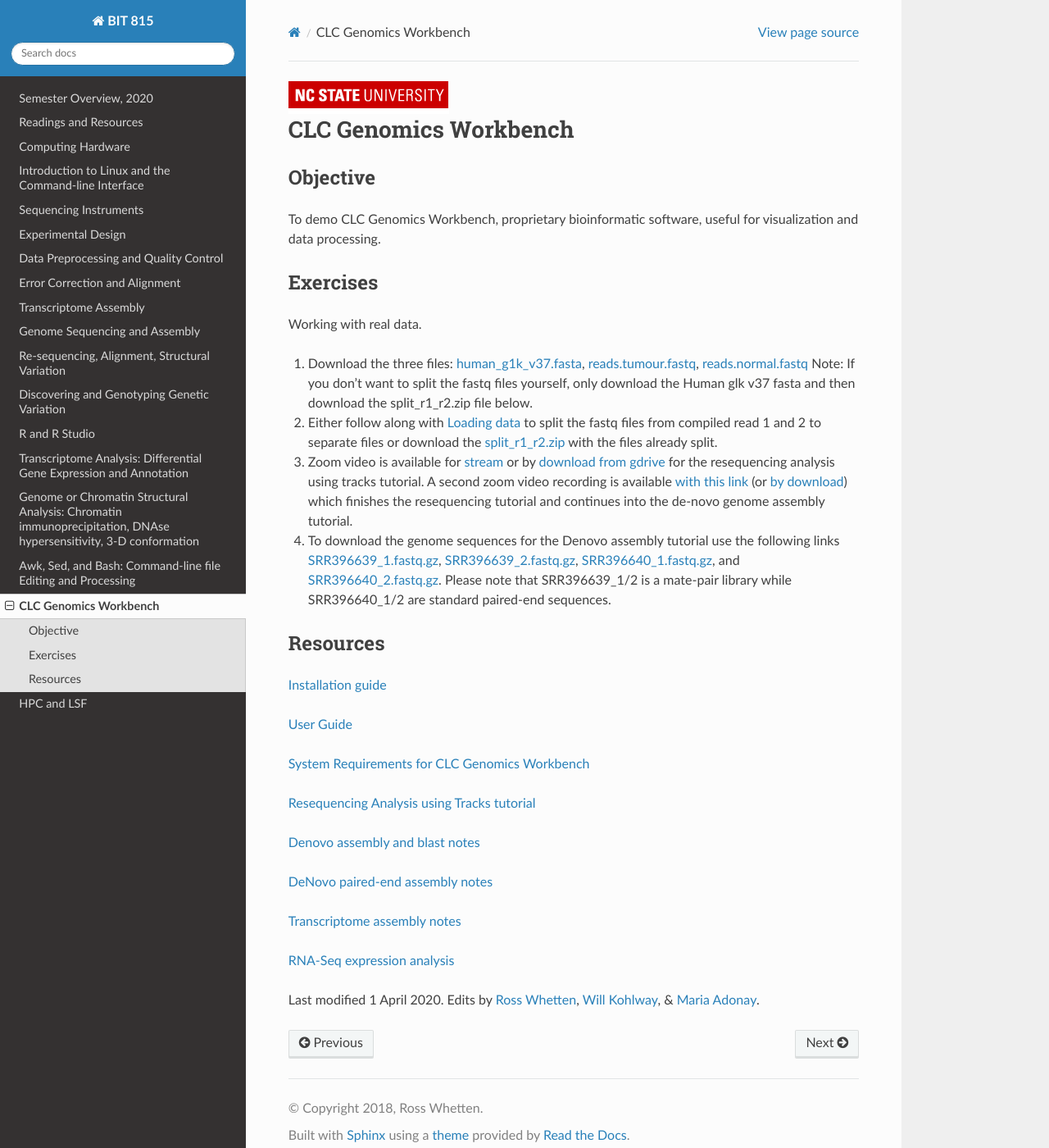
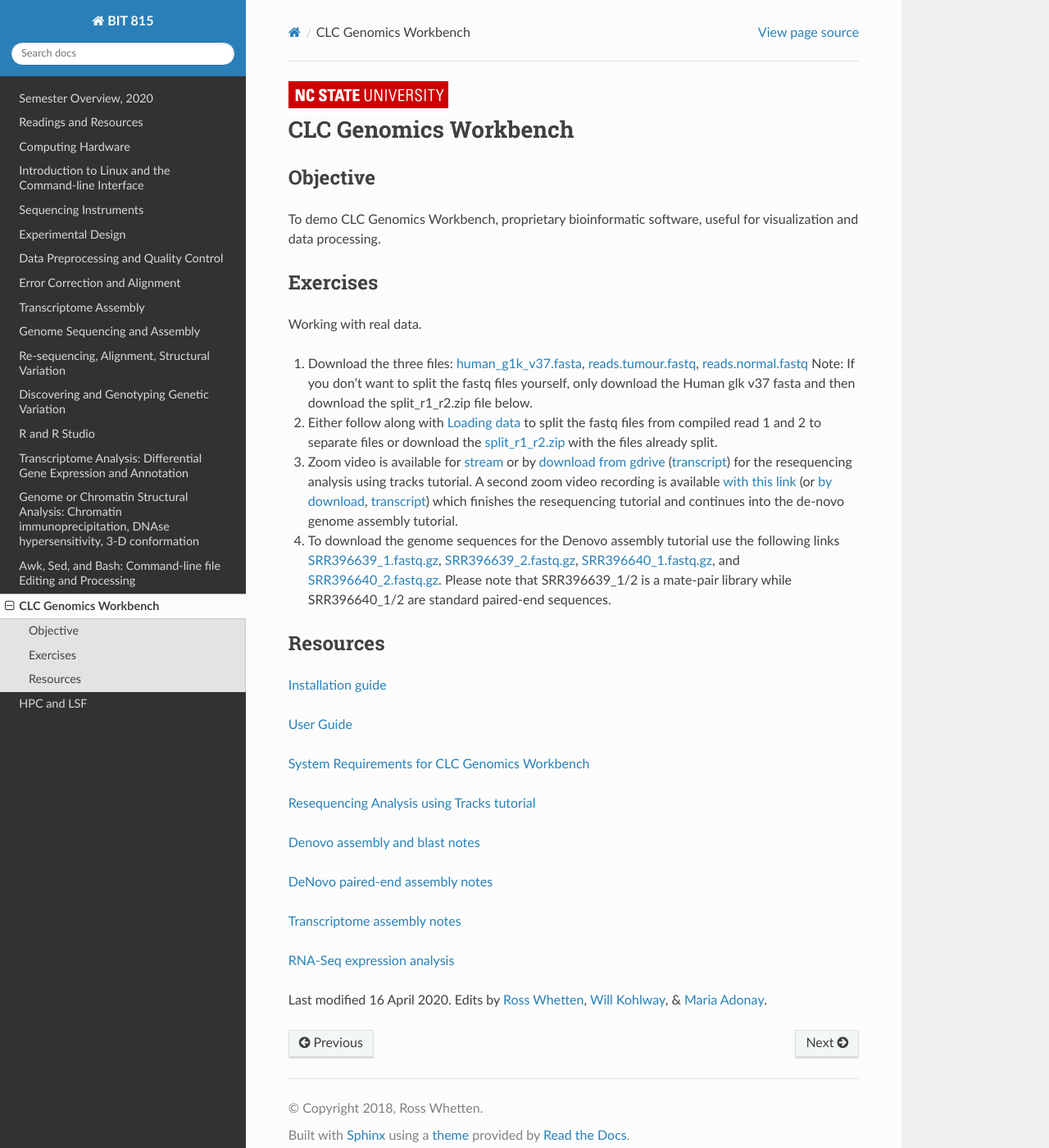
Before and after one commit to rwhetten/DeepSeqAnalysis, a Sphinx documentation site: the page built from docs/source/clc.rst, in a window 1280 px wide and 1400 px high. Shown: the whole window at 82% size. Built offline with Sphinx 7.4.7 and the Read the Docs theme 2.0.0, drawn with Linux system fonts in a browser that asks for light colours.

Commit message:
Update clc.rst

```diff
--- a/docs/source/clc.rst
+++ b/docs/source/clc.rst
@@ -25,7 +25,7 @@
 
 2. Either follow along with `Loading data <https://drive.google.com/open?id=1fxjehFe3BhwKA4q4cSD94gFZqTe-hsWwdl-dd133JZg>`_ to split the fastq files from compiled read 1 and 2 to separate files or download the `split_r1_r2.zip <https://drive.google.com/open?id=1chLaduWLQUAPs8yLsiI2J2HARnqhPxjc>`_ with the files already split.
 
-3. Zoom video is available for `stream <https://ncsu.zoom.us/rec/play/u8V5c--g-m83GtCR4gSDCvcsW466ev6s1XcYr_MPmEq3BnFSZ1DzYLARYeAPs6BOwHvYrP5ZwpJqLWIQ?continueMode=true>`_ or by `download from gdrive <https://drive.google.com/open?id=1F7ssDiSAMd_J2XEHdqw0f251J6LdCYA6>`_ for the resequencing analysis using tracks tutorial. A second zoom video recording is available `with this link <https://ncsu.zoom.us/rec/play/v8Z4c7iurz83E9yRsQSDAPF_W9W5f_6s0yId-_AEnU-wV3gEYFTyZORBN7TCpjxP4vGo78kYKGjl8f3v?continueMode=true>`_ (or `by download <https://drive.google.com/open?id=1gwnY-saMowxD3_702pG9bB6hA0E92Adn>`_) which finishes the resequencing tutorial and continues into the de-novo genome assembly tutorial.
+3. Zoom video is available for `stream <https://ncsu.zoom.us/rec/play/u8V5c--g-m83GtCR4gSDCvcsW466ev6s1XcYr_MPmEq3BnFSZ1DzYLARYeAPs6BOwHvYrP5ZwpJqLWIQ?continueMode=true>`_ or by `download from gdrive <https://drive.google.com/open?id=1F7ssDiSAMd_J2XEHdqw0f251J6LdCYA6>`_ (`transcript <https://drive.google.com/open?id=1rYk3QoNPxphWzfD08m2pA11OhQmr2wiQ>`_) for the resequencing analysis using tracks tutorial. A second zoom video recording is available `with this link <https://ncsu.zoom.us/rec/play/v8Z4c7iurz83E9yRsQSDAPF_W9W5f_6s0yId-_AEnU-wV3gEYFTyZORBN7TCpjxP4vGo78kYKGjl8f3v?continueMode=true>`_ (or `by download <https://drive.google.com/open?id=1gwnY-saMowxD3_702pG9bB6hA0E92Adn>`_, `transcript <https://drive.google.com/open?id=1TnoZ63ZTPiRx2BJS3J3jOlO21CGqvvHN>`_) which finishes the resequencing tutorial and continues into the de-novo genome assembly tutorial.
 
 4. To download the genome sequences for the Denovo assembly tutorial use the following links `SRR396639_1.fastq.gz <https://drive.google.com/open?id=1fbLUAd2A0sJH37dMlusMuJcxvTa8VhyQ>`_, `SRR396639_2.fastq.gz <https://drive.google.com/open?id=1MlFc-Jz0j8qRXDDeGuSkFCmxFC52yyqJ>`_, `SRR396640_1.fastq.gz <https://drive.google.com/open?id=1YXp45epQXbpJxSqWKnIhMeTcD_jQr730>`_, and `SRR396640_2.fastq.gz <https://drive.google.com/open?id=1Mdf0c6REK1qgXPjWV7cg8HlBGPLk88ih>`_. Please note that SRR396639_1/2 is a mate-pair library while SRR396640_1/2 are standard paired-end sequences.
 
@@ -55,5 +55,5 @@
 
 
 
-Last modified 1 April 2020.
+Last modified 16 April 2020.
 Edits by `Ross Whetten <https://github.com/rwhetten>`_, `Will Kohlway <https://github.com/wkohlway>`_, & `Maria Adonay <https://github.com/amalgamaria>`_.
```
